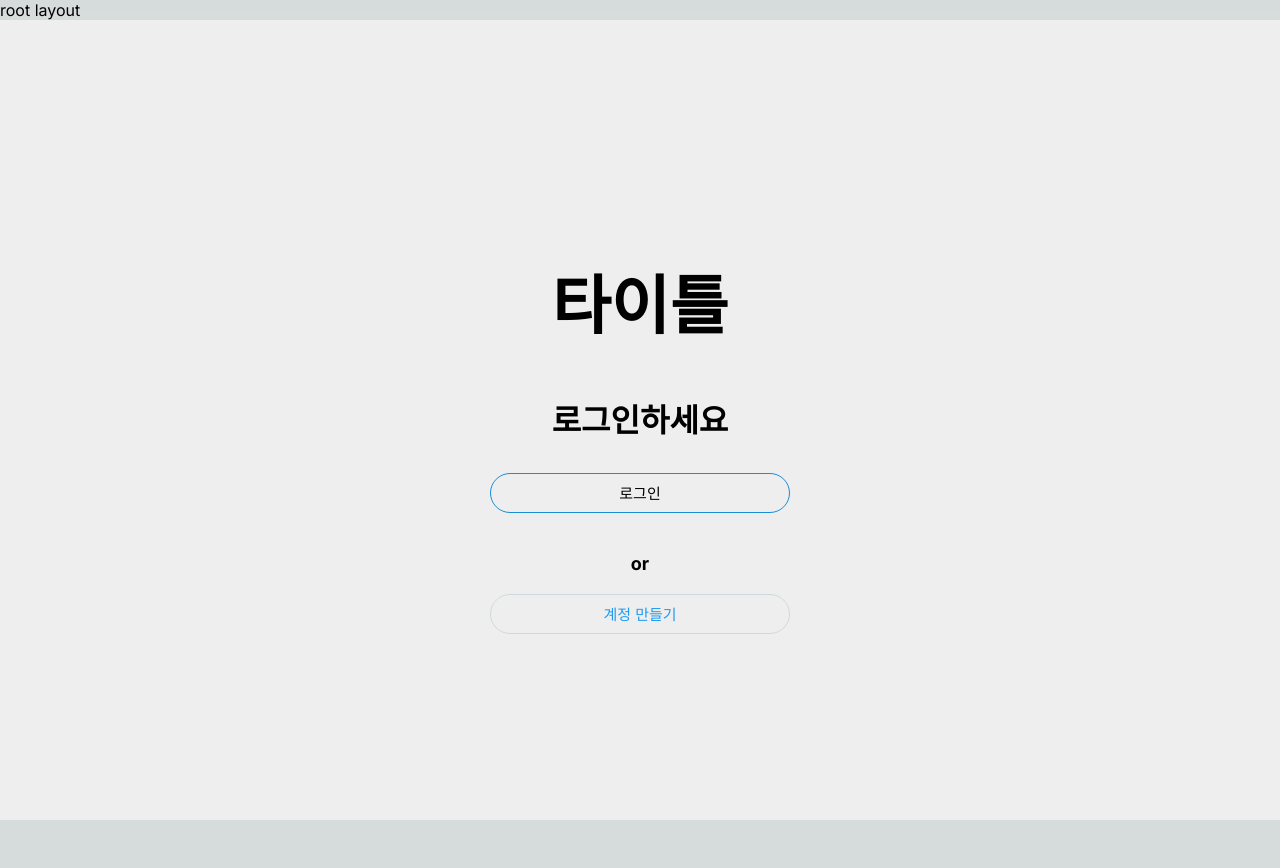
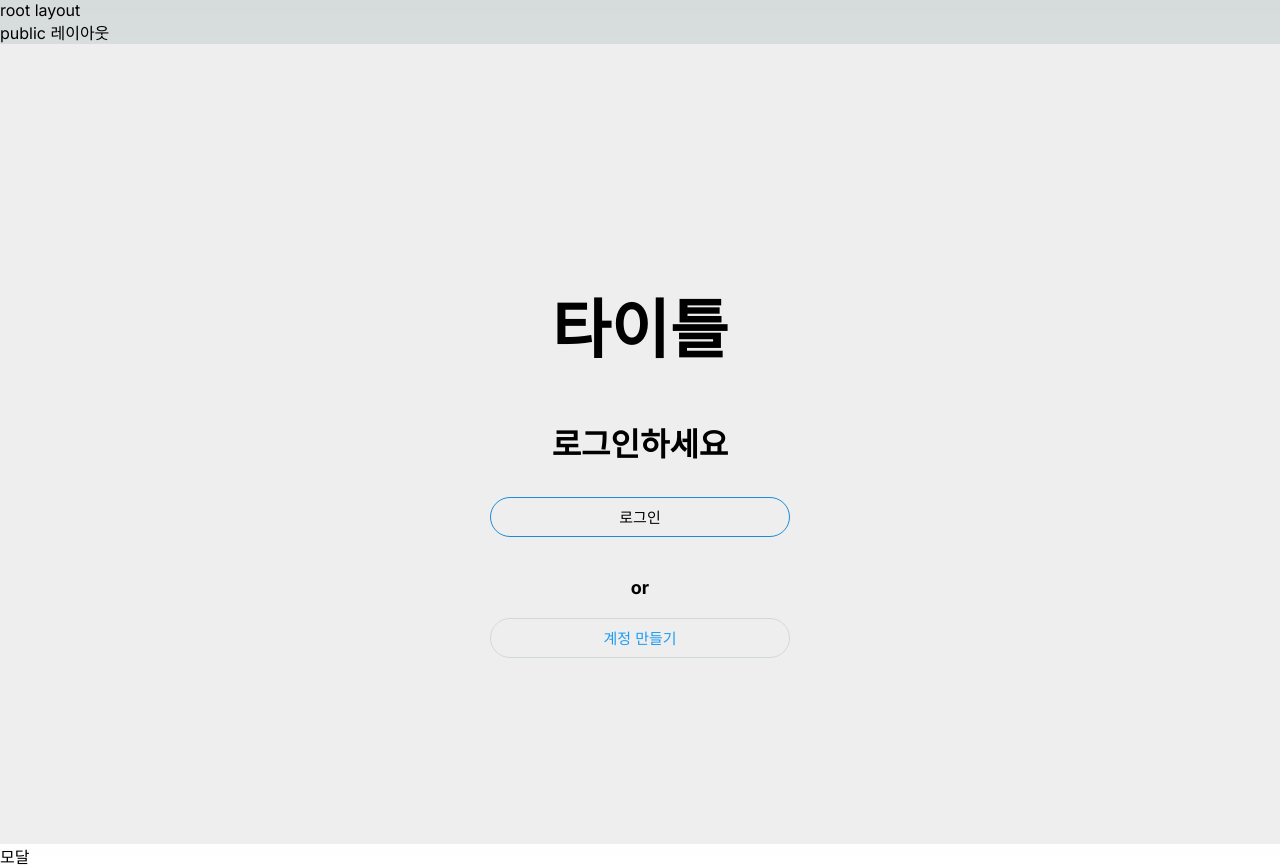
Before and after one commit to yhyunmin/project2, a Next.js app: page / in a window 1280 px wide. Before the commit the page ends 820 px from the top, so only its background shows below. Built offline with nearby package versions, Linux system fonts and the light colour scheme.

Commit message:
react types

```diff
--- a/src/app/(private)/main/layout.tsx
+++ b/src/app/(private)/main/layout.tsx
@@ -1,4 +1,6 @@
-export default async function MainLayout({ children }): Promise<Element> {
+import { Props } from '@/types';
+
+export default async function MainLayout({ children }: Props) {
   return (
     <div>
       main Layout
--- /dev/null
+++ b/src/app/(public)/@modal/page.tsx
@@ -0,0 +1,5 @@
+// parallels route
+
+export default function Page() {
+  return <div> 모달</div>;
+}
--- /dev/null
+++ b/src/app/(public)/layout.tsx
@@ -0,0 +1,10 @@
+import { Props } from '@/types';
+export default function Layout({ children, modal }: Props) {
+  return (
+    <div>
+      public 레이아웃
+      {children}
+      {modal}
+    </div>
+  );
+}
--- a/src/app/layout.tsx
+++ b/src/app/layout.tsx
@@ -12,14 +12,17 @@ export const metadata: Metadata = {
 // 최상위 레이아웃
 export default function RootLayout({
   children,
+  modal,
 }: {
   children: React.ReactNode;
+  modal: React.ReactNode;
 }) {
   return (
     <html lang='en'>
       <body className={inter.className}>
         root layout
         {children}
+        {modal}
       </body>
     </html>
   );
--- /dev/null
+++ b/src/types.ts
@@ -0,0 +1,4 @@
+export type Props = {
+  children: React.ReactNode;
+  modal?: React.ReactNode;
+};
```
Also changed, not shown: src/app/(public)/login/page.tsx (added, +7 -0 lines), src/app/(public)/signup/page.tsx (added, +7 -0 lines), src/app/(public)/(auth)/login/page.tsx (deleted), src/app/(public)/(auth)/signup/page.tsx (deleted), src/app/(public)/page.tsx (renamed from src/app/page.tsx).
